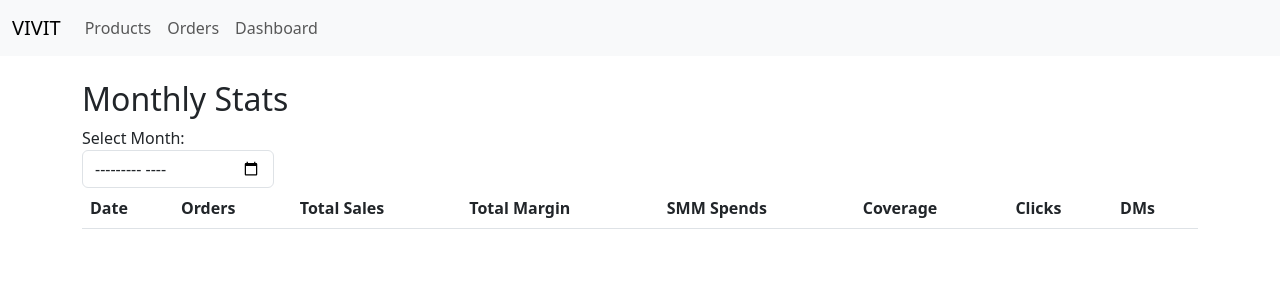
After one commit to bombilo51/vivit_share, a Flask app: page /analytics/stats in a window 1280 px wide. The commit adds this page. Shown: the top 300 px of the page. Run offline with Flask 3, Linux system fonts and the light colour scheme; lists and menus that the app fills with data are empty; some libraries are stand-ins or nearby versions.

Commit message:
Analytics

```diff
--- a/app/__init__.py
+++ b/app/__init__.py
@@ -1,6 +1,6 @@
 from flask import Flask, render_template
 from .config import config
-from .extensions import db, migrate, login_manager
+from .extensions import db, migrate, login_manager, cors
 
 def create_app(config_name='default'):
     app = Flask(__name__, template_folder='templates', static_folder='static')
@@ -10,6 +10,7 @@ def create_app(config_name='default'):
     db.init_app(app)
     migrate.init_app(app, db)
     login_manager.init_app(app)
+    cors.init_app(app)
 
     # Register blueprints
     from .auth import auth as auth_blueprint
@@ -20,6 +21,9 @@ def create_app(config_name='default'):
 
     from .order import order as order_blueprint
     app.register_blueprint(order_blueprint, url_prefix='/order')
+
+    from .analytics import analytics as analytics_blueprint
+    app.register_blueprint(analytics_blueprint, url_prefix='/analytics')
 
     # Simple index route
     @app.route('/')
--- /dev/null
+++ b/app/analytics/__init__.py
@@ -0,0 +1,3 @@
+from flask import Blueprint
+analytics = Blueprint("analytics", __name__)
+from . import routes
--- /dev/null
+++ b/app/analytics/routes.py
@@ -0,0 +1,127 @@
+from decimal import Decimal
+from flask import jsonify, render_template, request
+from sqlalchemy import func
+from datetime import datetime, date, timedelta
+from ..extensions import db
+from ..models import Order, Product, SMMStats, OrderItem
+from . import analytics
+
+
+@analytics.route("/stats", methods=["GET"])
+def stats():
+    return render_template("analytics/stats.html")
+
+
+@analytics.route("/get_monthly_stats", methods=["POST"])
+def get_monthly_stats():
+    data = request.get_json()
+    month_param = data.get("month")
+    if not month_param:
+        return jsonify({"error": "month parameter required"}), 400
+
+    try:
+        year, month = map(int, month_param.split("-"))
+        first_day = date(year, month, 1)
+    except ValueError:
+        return jsonify({"error": "Invalid month format"}), 400
+
+    if month == 12:
+        next_month = date(year + 1, 1, 1)
+    else:
+        next_month = date(year, month + 1, 1)
+    last_day = next_month - timedelta(days=1)
+
+    order_data = (
+        db.session.query(
+            func.date(Order.created_at).label("day"),
+            func.count(Order.id).label("order_count"),
+            func.sum(OrderItem.quantity * OrderItem.unit_price).label(
+                "total_sales"
+            ),
+            func.sum(OrderItem.quantity * OrderItem.unit_price - (Product.cost * OrderItem.quantity)).label("total_margin"),
+        )
+        .join(OrderItem, Order.id == OrderItem.order_id)
+        .join(Product, Product.id == OrderItem.product_id)
+        .filter(Order.created_at >= first_day, Order.created_at < next_month)
+        .group_by(func.date(Order.created_at))
+        .all()
+    )
+
+    orders_by_day = {
+        datetime.strptime(record.day, "%Y-%m-%d").date(): {
+            "order_count": record.order_count,
+            "total_sales": float(record.total_sales or 0),
+            "total_margin": float(record.total_margin or 0),
+        }
+        for record in order_data
+    }
+
+    smm_data = (
+        db.session.query(SMMStats)
+        .filter(SMMStats.date >= first_day, SMMStats.date < next_month)
+        .all()
+    )
+    smm_by_day = {sd.date: sd for sd in smm_data}
+
+    days = []
+    day = first_day
+
+    while day <= last_day:
+        order_info = orders_by_day.get(
+            day, {"order_count": 0, "total_sales": 0.0, "total_margin": 0.0}
+        )
+        smm_info = smm_by_day.get(day)
+
+        total_margin = Decimal("0")
+        if smm_info:
+            pass
+
+        if day == date(2025, 11, 6):
+            pass
+
+        days.append(
+            {
+                "date": day.isoformat(),
+                "order_count": order_info["order_count"],
+                "total_sales": order_info["total_sales"],
+                "total_margin": order_info["total_margin"],
+                "smm_spends": float(smm_info.spends) if smm_info else 0.0,
+                "smm_coverage": smm_info.coverage if smm_info else 0,
+                "smm_clicks": smm_info.clicks if smm_info else 0,
+                "smm_direct_messages": smm_info.direct_messages if smm_info else 0,
+            }
+        )
+
+        day += timedelta(days=1)
+
+    return jsonify(days)
+
+
+@analytics.route("/update_smm_stat", methods=["POST"])
+def update_smm_stat():
+    data = request.get_json()
+    field = data.get("type")
+    day = data.get("date")
+    value = data.get("value")
+
+    if not (day and field and value):
+        return jsonify({"error": "Missing required parameters"}), 400
+
+    try:
+        day_date = datetime.strptime(day, "%Y-%m-%d").date()
+        value = float(value)
+    except Exception as e:
+        return jsonify({"error": f"Invalid input: {str(e)}"}), 400
+
+    stat = SMMStats.query.filter_by(date=day_date).first()
+    if not stat:
+        stat = SMMStats(date_value=day_date)
+        db.session.add(stat)
+
+    if hasattr(stat, field):
+        setattr(stat, field, value)
+    else:
+        return jsonify({"error": f"Invalid field name: {field}"}), 400
+
+    db.session.commit()
+    return jsonify({"success": True, "day": day, "field": field, "value": value})
--- a/app/extensions.py
+++ b/app/extensions.py
@@ -1,8 +1,10 @@
 from flask_sqlalchemy import SQLAlchemy
 from flask_migrate import Migrate
 from flask_login import LoginManager
+from flask_cors import CORS
 
 db = SQLAlchemy()
 migrate = Migrate()
 login_manager = LoginManager()
 login_manager.login_view = 'auth.login'
+cors = CORS()
--- /dev/null
+++ b/app/static/js/analytics/stats.js
@@ -0,0 +1,85 @@
+$(document).ready(function () {
+  const $monthPicker = $("#monthPicker");
+  const $tableBody = $("#statsTable tbody");
+
+  $monthPicker.on("change", function () {
+    const month = $(this).val(); // e.g. "2025-11"
+    if (!month) return;
+
+    $.ajax({
+      url: `/analytics/get_monthly_stats`,
+      method: "POST",
+      data: JSON.stringify({ month: month }),
+      contentType: "application/json",
+      beforeSend: function () {
+        $tableBody.html(
+          `<tr><td colspan="8">Loading data for ${month}...</td></tr>`
+        );
+      },
+      success: function (data) {
+        $tableBody.empty();
+
+        if (!data || data.length === 0) {
+          $tableBody.html(
+            `<tr><td colspan="8">No data available for ${month}</td></tr>`
+          );
+          return;
+        }
+
+        $.each(data, function (_, day) {
+          const row = `
+            <tr>
+              <td>${day.date}</td>
+              <td>${day.order_count}</td>
+              <td>${day.total_sales.toFixed(2)}</td>
+              <td>${day.total_margin.toFixed(2)}</td>
+              <td><input class="form-control smmStats" type="number" step="0.1" data-type="spends" data-date="${day.date}" value="${day.smm_spends.toFixed(2)}"></td>
+              <td><input class="form-control smmStats" type="number" step="0.1" data-type="coverage" data-date="${day.date}" value="${day.smm_coverage}"></td>
+              <td><input class="form-control smmStats" type="number" step="0.1" data-type="clicks" data-date="${day.date}" value="${day.smm_clicks}"></td>
+              <td><input class="form-control smmStats" type="number" step="0.1" data-type="direct_messages" data-date="${day.date}" value="${day.smm_direct_messages}"></td>
+            </tr>
+          `;
+          $tableBody.append(row);
+        });
+      },
+      error: function (xhr) {
+        console.error(xhr);
+        $tableBody.html(
+          `<tr><td colspan="8" style="color:red;">Error loading data</td></tr>`
+        );
+      },
+      complete: function () {
+        $(".smmStats").on("change", function () {
+
+
+
+          const type = $(this).data("type");
+          const date = $(this).data("date");
+          const value = $(this).val();
+
+          console.log(`CHANGED ${type} ${date} ${value}`)
+
+          $.ajax({
+            url: "/analytics/update_smm_stat",
+            method: "POST",
+            data: JSON.stringify({
+              type: type,
+              date: date,
+              value: value
+            }),
+            contentType: "application/json",
+            success: function (response) {
+              console.log("Updated successfully:", response);
+            },
+            error: function (xhr) {
+              console.error("Failed to update:", xhr);
+            }
+          });
+        });
+      },
+    });
+
+
+
+  });
+});
--- a/app/static/js/order/add.js
+++ b/app/static/js/order/add.js
@@ -1,7 +1,7 @@
 $(document).ready(function () {
 
     $("#orderDate").datepicker({
-        format: "dd MM yyyy (dd-mm-yyyy)", // ISO-friendly format
+        format: "yyyy-mm-dd", // ISO-friendly format
         autoclose: true,
         todayHighlight: true,
         weekStart: 1 // Monday
--- /dev/null
+++ b/app/templates/analytics/stats.html
@@ -0,0 +1,30 @@
+{% extends "base.html" %}
+
+{% block title %}
+Monthly Stats
+{% endblock %}
+
+{% block content %}
+<h2>Monthly Stats</h2>
+<label>Select Month:
+    <input class="form-control" type="month" id="monthPicker" name="month" required/>
+</label>
+
+<table id="statsTable" class="table">
+    <thead>
+        <th>Date</th>
+        <th>Orders</th>
+        <th>Total Sales</th>
+        <th>Total Margin</th>
+        <th>SMM Spends</th>
+        <th>Coverage</th>
+        <th>Clicks</th>
+        <th>DMs</th>
+    </thead>
+    <tbody></tbody>
+</table>
+{% endblock content %}
+
+{% block scripts %}
+<script src="{{ url_for('static', filename='js/analytics/stats.js') }}"></script>
+{% endblock scripts %}
--- a/app/templates/base.html
+++ b/app/templates/base.html
@@ -31,6 +31,9 @@
                     <li class="nav-item">
                         <a class="nav-link" href="{{ url_for('order.orders_list') }}">Orders</a>
                     </li>
+                    <li class="nav-item">
+                        <a class="nav-link" href="{{ url_for('analytics.stats') }}">Dashboard</a>
+                    </li>
                 </ul>
             </div>
         </div>
--- a/app/templates/order/list.html
+++ b/app/templates/order/list.html
@@ -23,17 +23,12 @@
                 <ul class="list-group">
                     <table class="table table-sm table-borderless mb-0">
                         {% for item in order.items %}
-
                         <tr>
                             <td>{{ item.product.name }}</td>
                             <td>x{{ item.quantity }}</td>
                             <td>{{ '%.2f' | format(item.unit_price) }} UAH</td>
                             <td>{{ '%.2f' | format(item.unit_price * item.quantity) }} UAH</td>
                         </tr>
-
-                        {#<li class="list-group-item">
-                            {{ item.product.name }} (x{{ item.quantity }}) - {{ '%.2f' |
-                            format(item.unit_price * item.quantity) }} UAH</li> #}
                         {% endfor %}
                     </table>
                 </ul>
--- /dev/null
+++ b/promt.txt
@@ -0,0 +1 @@
+I need to create analytics dashboard. It should use ajax, flask, jinja2, bootstrap. At first there should be a table for every day of month (even if there were no orders) with totals (margin, quantity of orders, total cost/revenue).
```
Also changed, not shown: app/analytics/queries.py (added, +30 -0 lines), app/models.py (+45 -1 lines), app/order/routes.py (+5 -3 lines), app/static/js/analytics/dashboard.js (added, +86 -0 lines), migrations/versions/d1e14e927faf_add_smmstats.py (added, +37 -0 lines), dev.db.
